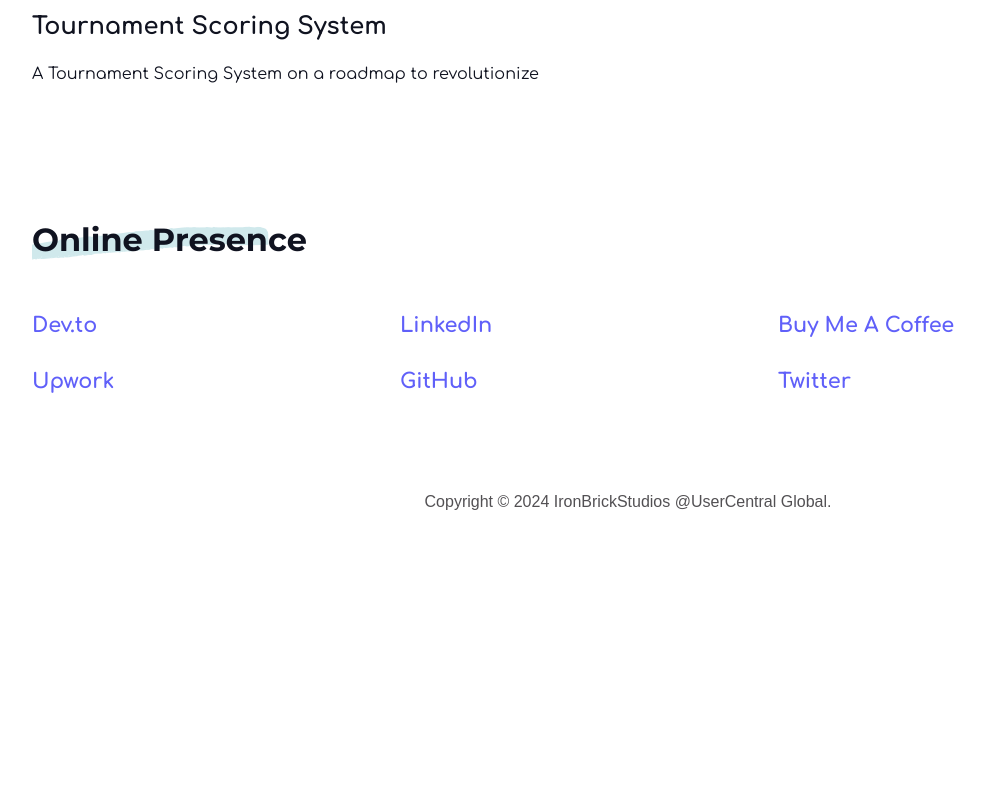
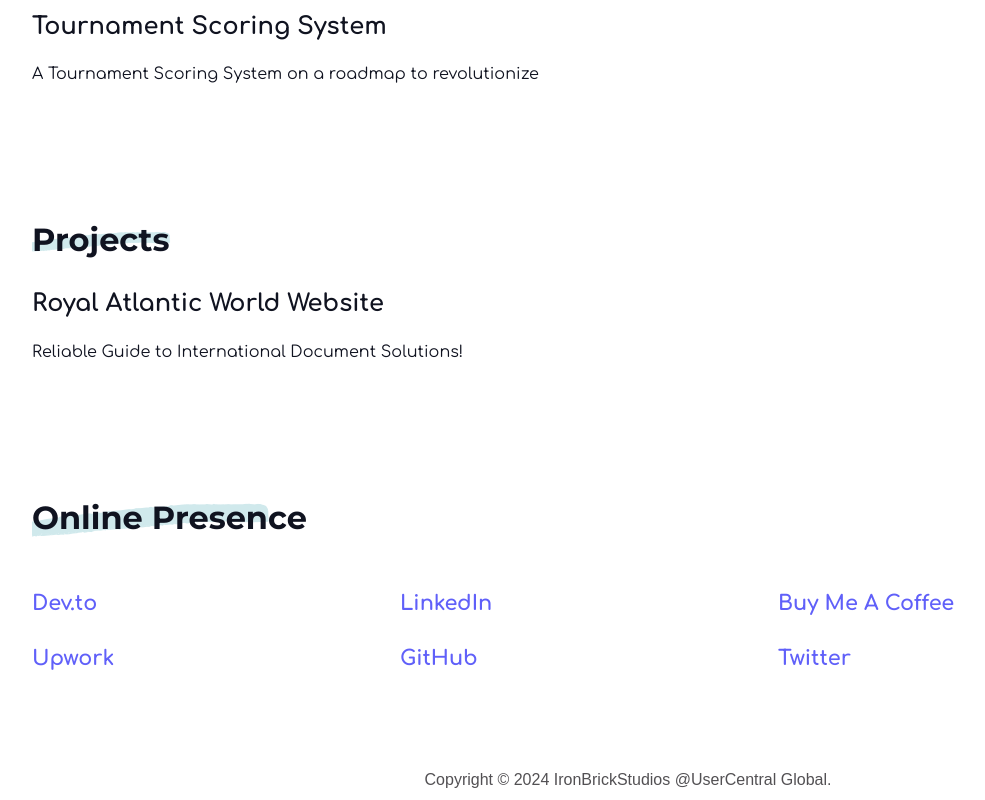
Before and after one commit to MrFrayman/MrFraymam.github.io, a plain HTML site: page index.html in a window 1280 px wide. Shown: the part 1977-2777 px from the top of the page, without its empty margins (12-997 px from the left). Before the commit the page ends 2500 px from the top, so only its background shows below. Drawn offline with Linux system fonts and the light colour scheme.

Commit message:
Update index.html

```diff
--- a/index.html
+++ b/index.html
@@ -171,6 +171,20 @@
       </ul>
     </section>
 
+    <section id="projects" class="spear">
+      <h2>Projects</h2>
+      <ul>
+        <li>
+          <h3>
+            <a href="projects/first/index.html" target="_blank"
+              >Royal Atlantic World Website</a
+            >
+          </h3>
+          <p>Reliable Guide to International Document Solutions!</p>
+        </li>
+      </ul>
+    </section>
+
     <section id="online-presence" class="spear">
       <h2>Online Presence</h2>
       <ul>
```
